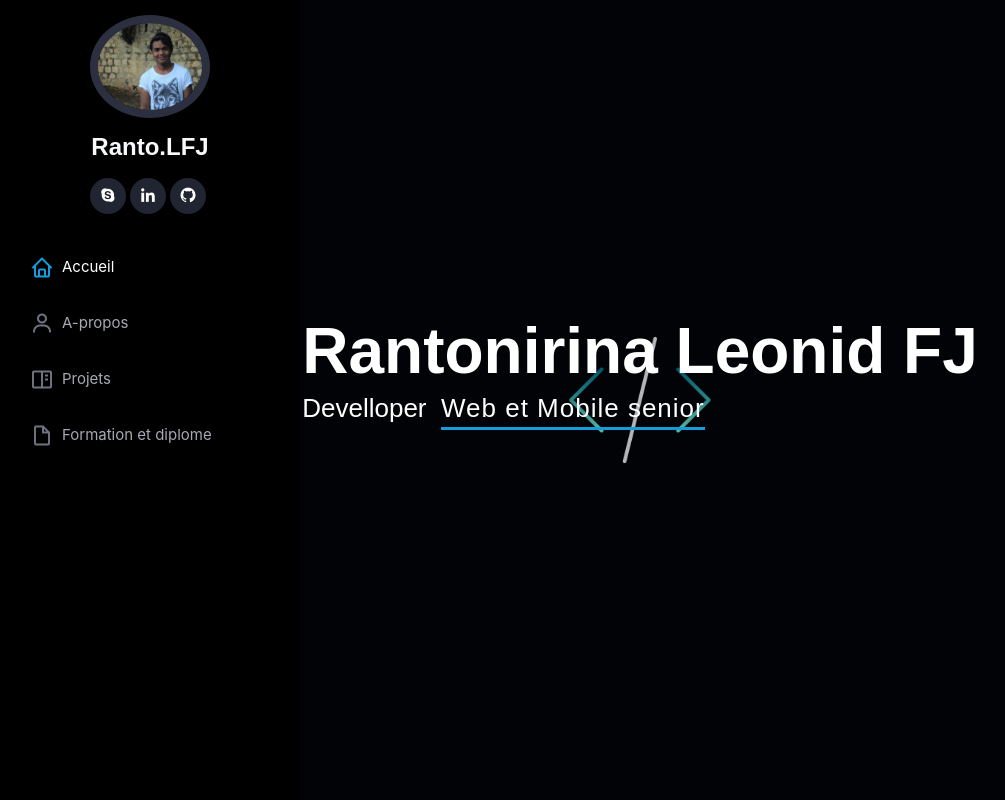
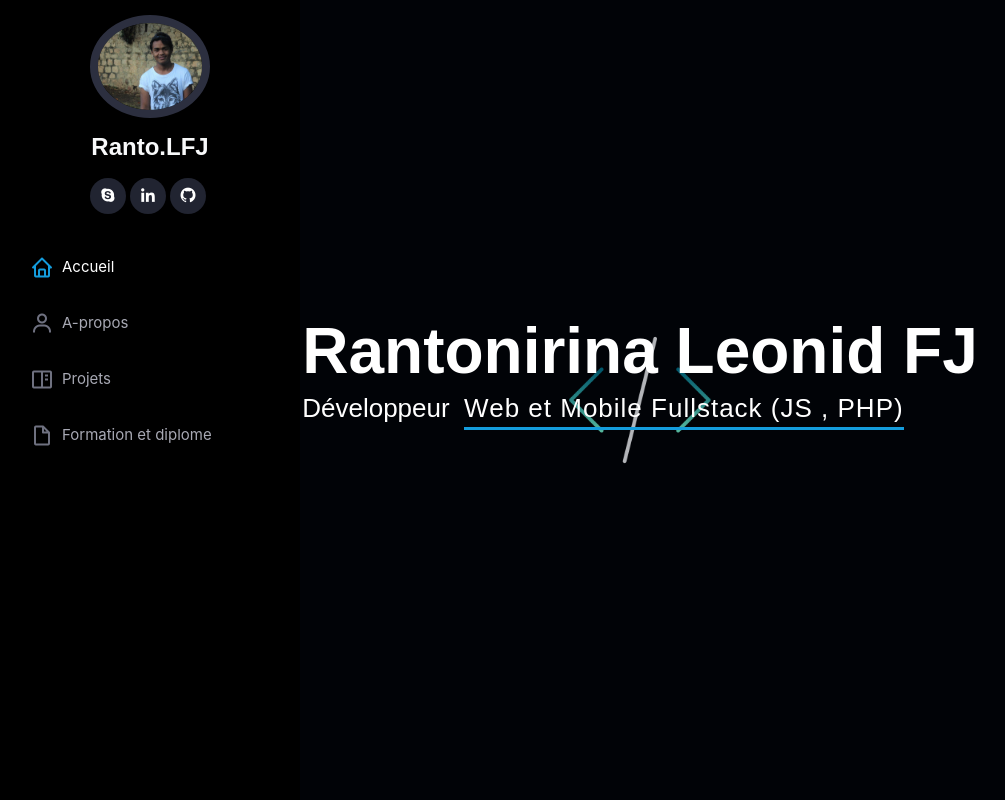
Before and after one commit to leonidjonah/portfolio, a React (Create React App) app: page / in a window 1280 px wide. Shown: the top 800 px of the page, without its empty margins (0-1005 px from the left). Built offline with nearby package versions, Linux system fonts and the light colour scheme.

Commit message:
Update Pdc.jsx

```diff
--- a/src/components/pdc/Pdc.jsx
+++ b/src/components/pdc/Pdc.jsx
@@ -13,8 +13,8 @@ function Pdc() {
         <div className="hero-container" data-aos="fade-in">
           <h1>Rantonirina Leonid FJ</h1>
           <p>
-            Develloper &nbsp;
-            <span className="underline">Web et Mobile senior</span>
+            Développeur &nbsp;
+            <span className="underline">Web et Mobile Fullstack (JS , PHP)</span>
           </p>
         </div>
       </section>
```
